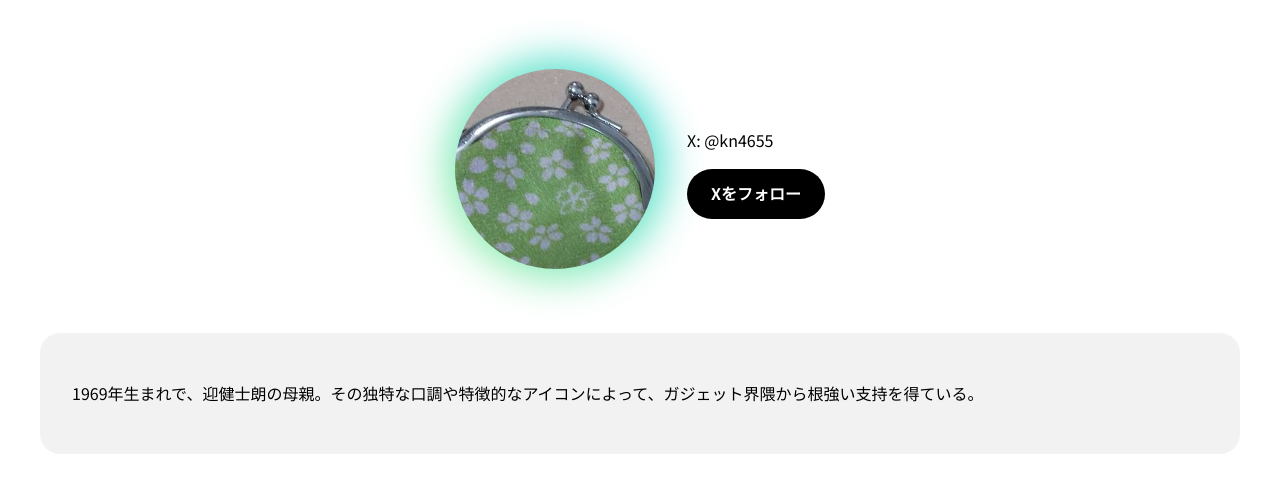
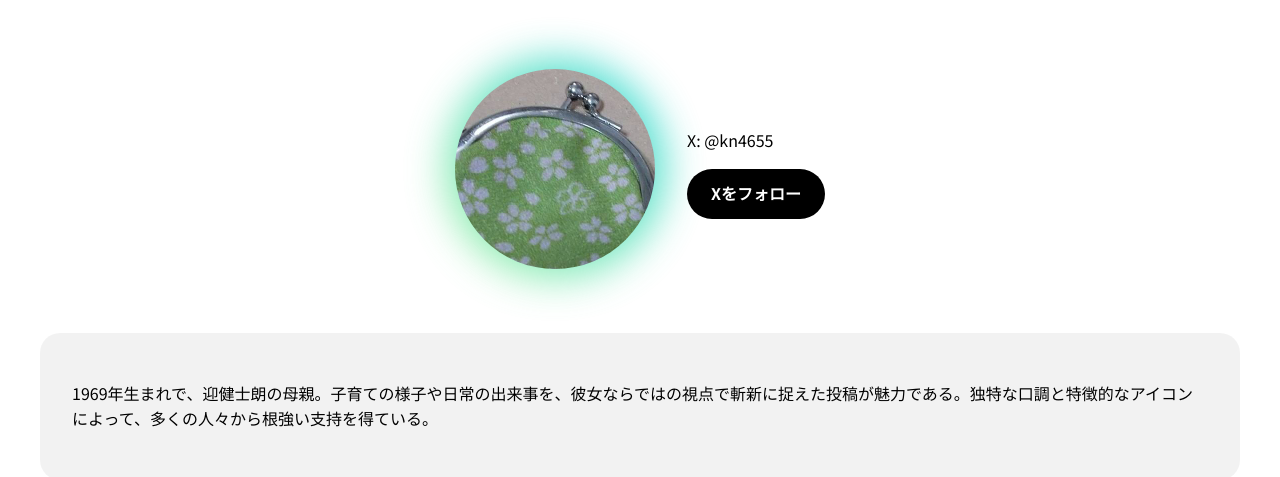
Before and after one commit to dora-ryukyu/kn4655, a plain HTML site: page index.html in a window 1280 px wide. Shown: the part 323-800 px from the top of the page. Drawn offline with Linux system fonts and the light colour scheme.

Commit message:
Update index.html

```diff
--- a/index.html
+++ b/index.html
@@ -367,7 +367,7 @@
     </div>
 
     <div class="content-section">
-        <p>1969年生まれで、迎健士朗の母親。その独特な口調や特徴的なアイコンによって、ガジェット界隈から根強い支持を得ている。</p>
+        <p>1969年生まれで、迎健士朗の母親。子育ての様子や日常の出来事を、彼女ならではの視点で斬新に捉えた投稿が魅力である。独特な口調と特徴的なアイコンによって、多くの人々から根強い支持を得ている。</p>
     </div>
 
     <div class="content-section">
```
